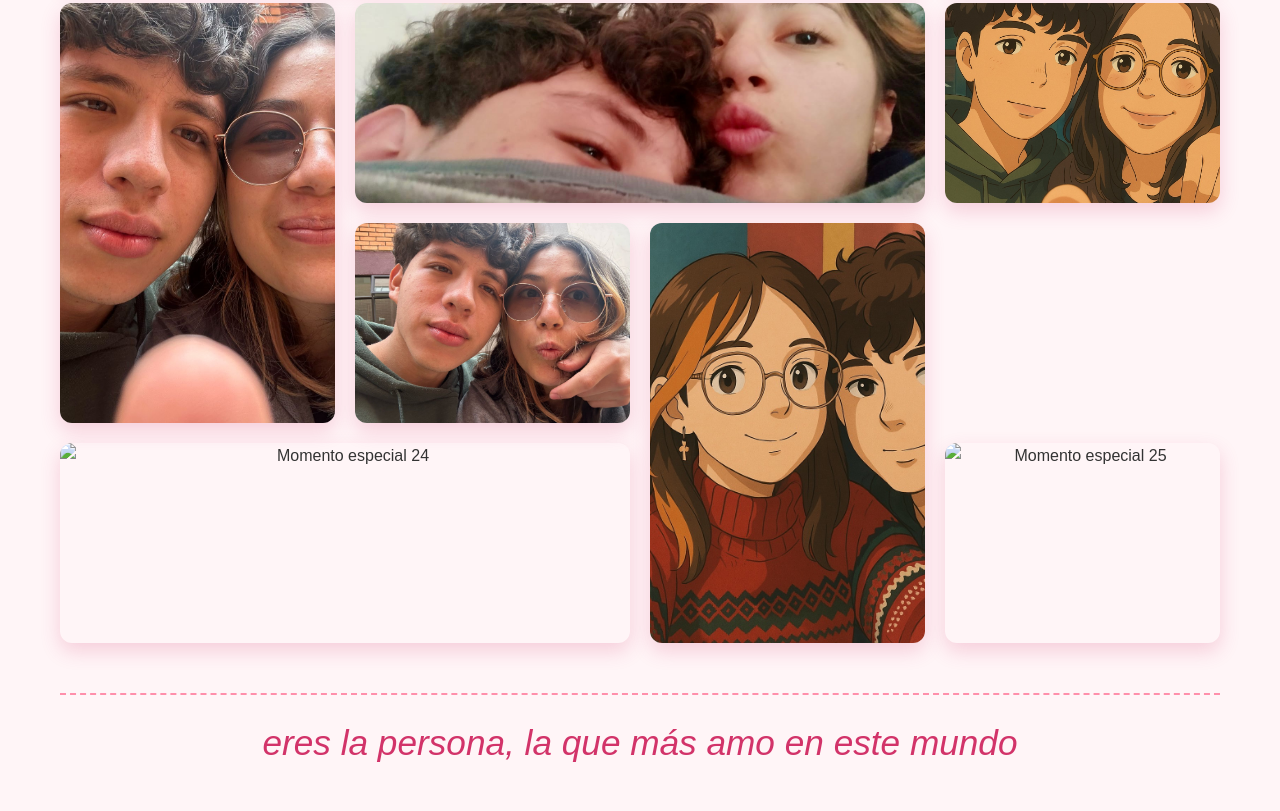
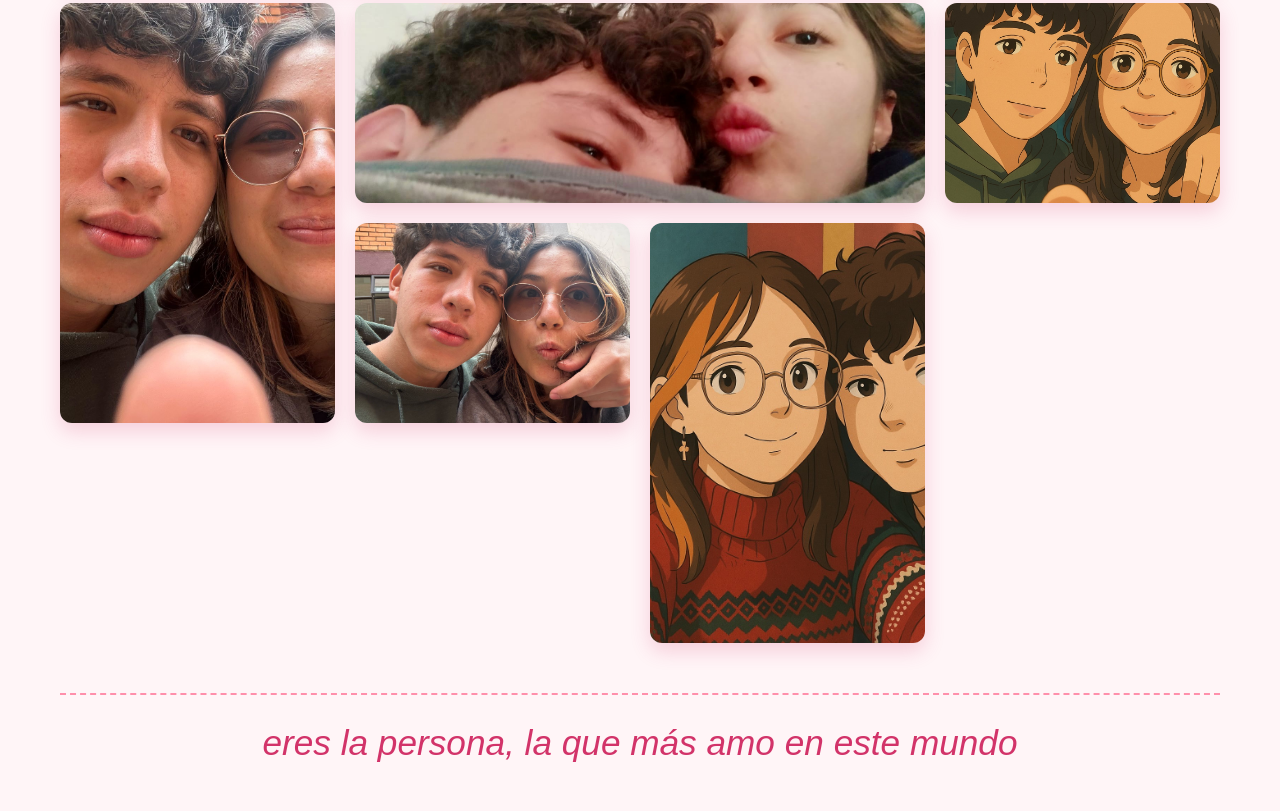
Before and after one commit to Lungpathvr/Lungpathvr.ghithub.io, a plain HTML site: page fotos.html in a window 1280 px wide. Shown: the part 893-1704 px from the top of the page. Drawn offline with Linux system fonts and the light colour scheme.

Commit message:
Update fotos.html

```diff
--- a/fotos.html
+++ b/fotos.html
@@ -20,32 +20,32 @@
             <div class="foto-container">
                 <img src="img/foto1.jpeg" alt="Nuestro primer día">
                 <div class="descripcion-foto">
-                    <p>Cuando todo comenzó ✨</p>
-                    <small>01/Ene/2023</small>
+                    <p></p>
+                    <small>fecha</small>
                 </div>
             </div>
 
             <div class="foto-container grande">
                 <img src="img/foto2.jpeg" alt="Viaje juntos">
                 <div class="descripcion-foto">
-                    <p>Nuestra primera aventura</p>
-                    <small>15/Feb/2023</small>
+                    <p></p>
+                    <small>1fecha</small>
                 </div>
             </div>
 
             <div class="foto-container ancha">
                 <img src="img/foto3.jpeg" alt="Celebración">
                 <div class="descripcion-foto">
-                    <p>Riendo como siempre</p>
-                    <small>8/Mar/2023</small>
+                    <p></p>
+                    <small>fecha</small>
                 </div>
             </div>
 
             <div class="foto-container">
                 <img src="img/foto4.jpeg" alt="Atardecer">
                 <div class="descripcion-foto">
-                    <p>El cielo se pintó para nosotros</p>
-                    <small>22/Abr/2023</small>
+                    <p></p>
+                    <small>fecha</small>
                 </div>
             </div>
 
@@ -53,90 +53,76 @@
             <div class="foto-container grande">
                 <img src="img/nuevas fotos/foto15.JPG" alt="Momento especial 15">
                 <div class="descripcion-foto">
-                    <p>Un día para recordar</p>
-                    <small>10/May/2023</small>
+                    <p>fecha</p>
+                    <small>fecha</small>
                 </div>
             </div>
 
             <div class="foto-container">
                 <img src="img/nuevas fotos/foto16.JPG" alt="Momento especial 16">
                 <div class="descripcion-foto">
-                    <p>Juntos frente al mar</p>
-                    <small>25/May/2023</small>
+                    <p></p>
+                    <small>fecha</small>
                 </div>
             </div>
 
             <div class="foto-container ancha">
                 <img src="img/nuevas fotos/foto17.JPG" alt="Momento especial 17">
                 <div class="descripcion-foto">
-                    <p>Celebrando nuestro amor</p>
-                    <small>3/Jun/2023</small>
+                    <p></p>
+                    <small>fecha</small>
                 </div>
             </div>
 
             <div class="foto-container">
                 <img src="img/nuevas fotos/foto18.JPG" alt="Momento especial 18">
                 <div class="descripcion-foto">
-                    <p>Detalles que valen oro</p>
-                    <small>18/Jun/2023</small>
+                    <p>fecha</p>
+                    <small>fecha</small>
                 </div>
             </div>
 
             <div class="foto-container grande">
                 <img src="img/nuevas fotos/foto19.JPG" alt="Momento especial 19">
                 <div class="descripcion-foto">
-                    <p>Complicidad única</p>
-                    <small>30/Jun/2023</small>
+                    <p></p>
+                    <small>fecha</small>
                 </div>
             </div>
 
             <div class="foto-container ancha">
                 <img src="img/nuevas fotos/foto20.JPG" alt="Momento especial 20">
                 <div class="descripcion-foto">
-                    <p>Aventuras compartidas</p>
-                    <small>7/Jul/2023</small>
+                    <p>fecha</p>
+                    <small>fecha</small>
                 </div>
             </div>
 
             <div class="foto-container">
                 <img src="img/nuevas fotos/foto21.JPG" alt="Momento especial 21">
                 <div class="descripcion-foto">
-                    <p>Miradas que dicen todo</p>
-                    <small>22/Jul/2023</small>
+                    <p></p>
+                    <small>fecha</small>
                 </div>
             </div>
 
             <div class="foto-container">
                 <img src="img/nuevas fotos/foto22.JPG" alt="Momento especial 22">
                 <div class="descripcion-foto">
-                    <p>El amor en pequeños gestos</p>
-                    <small>5/Ago/2023</small>
+                    <p>fecha</p>
+                    <small>fecha</small>
                 </div>
             </div>
 
             <div class="foto-container grande">
                 <img src="img/nuevas fotos/foto23.JPG" alt="Momento especial 23">
                 <div class="descripcion-foto">
-                    <p>Nuestro lugar favorito</p>
-                    <small>20/Ago/2023</small>
+                    <p>fecha</p>
+                    <small>fecha</small>
                 </div>
             </div>
 
-            <div class="foto-container ancha">
-                <img src="img/nuevas fotos/foto24.heic" alt="Momento especial 24">
-                <div class="descripcion-foto">
-                    <p>Promesas bajo las estrellas</p>
-                    <small>12/Sep/2023</small>
-                </div>
-            </div>
 
-            <div class="foto-container">
-                <img src="img/nuevas fotos/foto25.heic" alt="Momento especial 25">
-                <div class="descripcion-foto">
-                    <p>El inicio de siempre</p>
-                    <small>28/Sep/2023</small>
-                </div>
-            </div>
         </div>
 
         <div class="mensaje-final">
```
